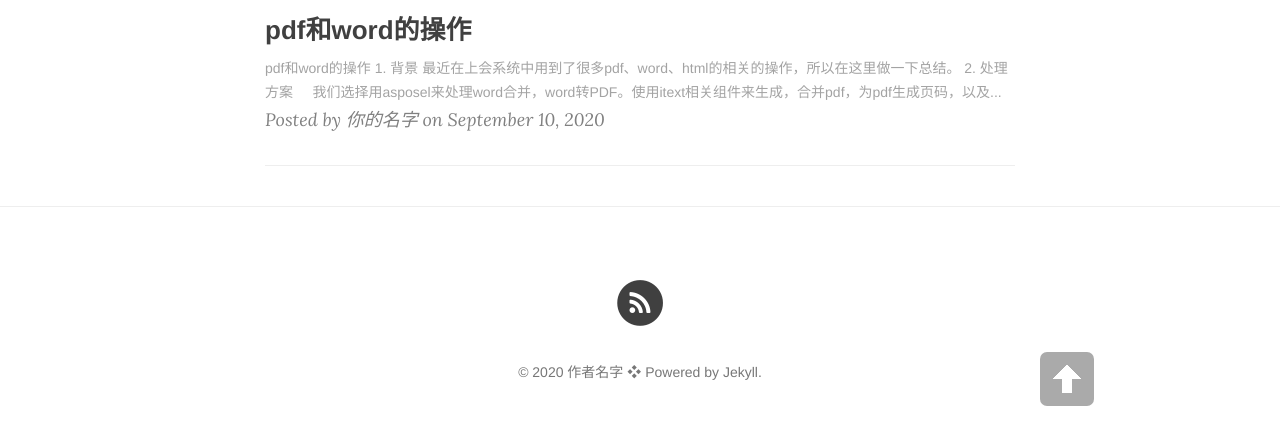
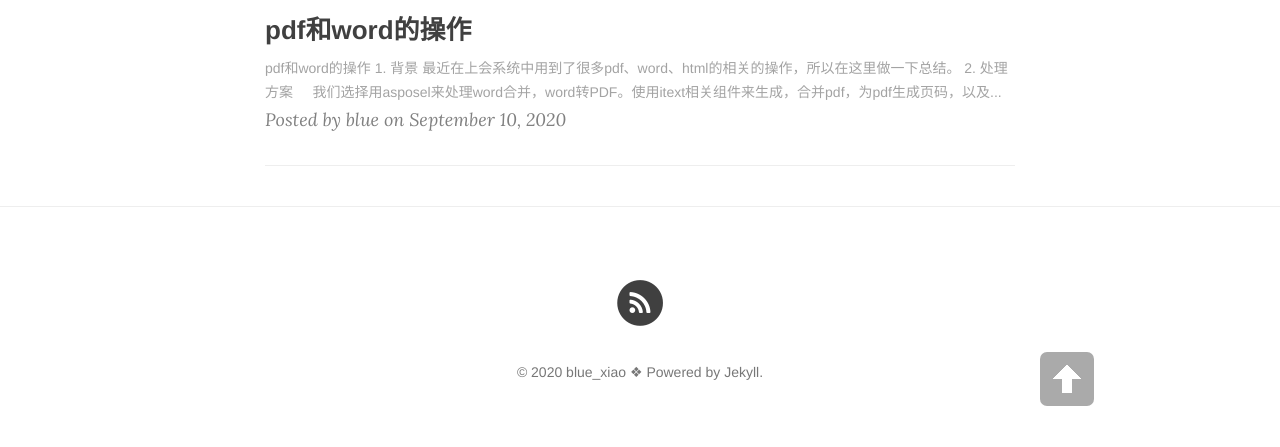
Before and after one commit to 308523782/308523782.github.io, a Jekyll site: the page built from index.html, in a window 1280 px wide. Shown: the part 464-911 px from the top of the page. Built offline with Jekyll 4.4.1, drawn with Linux system fonts in a browser that asks for light colours; nearby versions of some CDN libraries; the list of posts is cut into pages by our own code.

Commit message:
提交变更

```diff
--- a/_config.yml
+++ b/_config.yml
@@ -4,12 +4,12 @@ header-img: "img/green.jpg"
 tagline: "cn"
 description: "这是我的博客"  # 一句话描述你的博客
 baseurl: ""
-url: "http://cnfeat"  # 此处填写你的博客地址
+url: "https://308523782.github.io/"  # 此处填写你的博客地址
 
 # About/contact
 owner:
-  name: "作者名字" # 填写作者信息：名字
-  email: X@gmail.com # 填写作者信息：邮箱
+  name: "blue_xiao" # 填写作者信息：名字
+  email: blue_xiao@126.com # 填写作者信息：邮箱
   bio: "你的博客描述" # 填写作者信息：博客描述
 
 # Data
@@ -43,7 +43,7 @@ defaults:
       type: "posts"
     values:
       layout: "post"
-      author: "你的名字" # 你的名字
+      author: "blue" # 你的名字
       header-img: "img/green.jpg" # We don't want posts without a header image, that whould mean white on white
 
 # Comments
```
